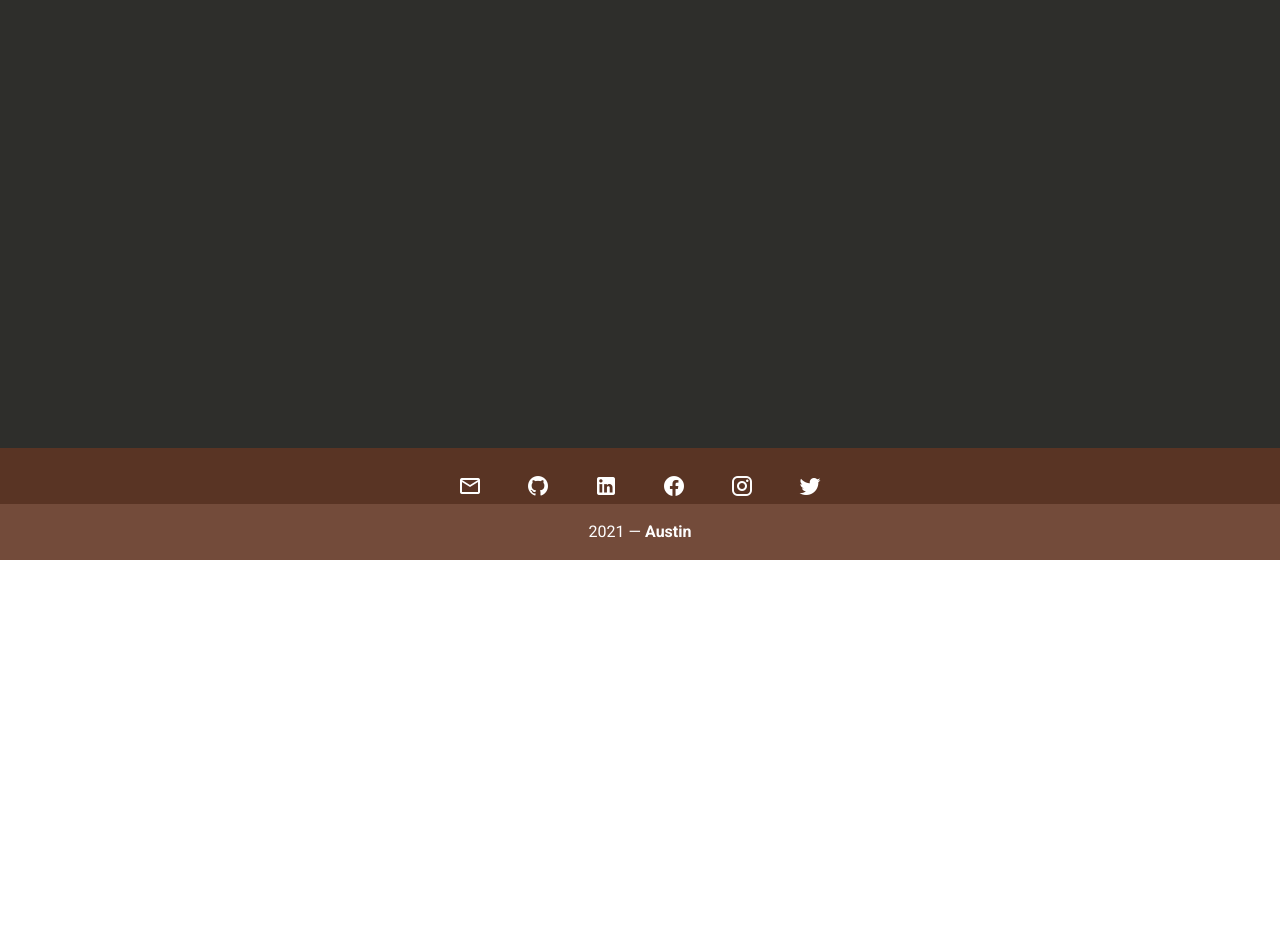
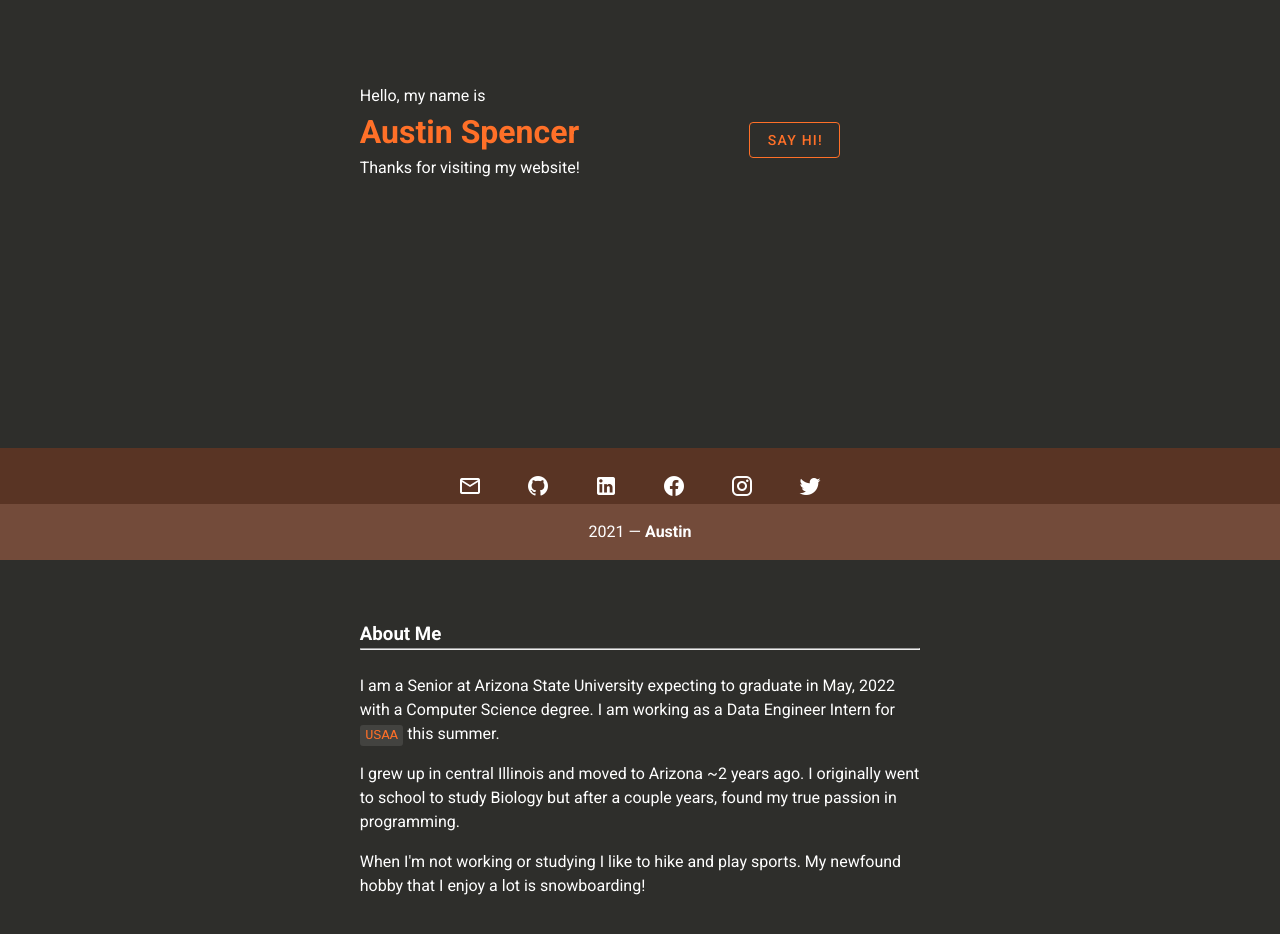
Before and after one commit to abspen1/V3, a Vue app: page /#/ in a window 1280 px wide. Shown: the part 240-1174 px from the top of the page. Before the commit the page ends 800 px from the top, so only its background shows below. Built offline with nearby package versions, Linux system fonts and the light colour scheme.

Commit message:
add some solid stuff to home page

```diff
--- a/src/views/Home.vue
+++ b/src/views/Home.vue
@@ -1,12 +1,73 @@
 <template>
-  <v-container class="pa-5">
-    <h1>hello</h1>
+  <v-container class="pa-5 mb-5 pb-20">
+    <v-row
+      style="padding-top: 30vh; padding-bottom: 50vh;"
+      justify="center"
+      align="center"
+    >
+      <v-col
+        sm="6"
+        md="4"
+        lg="4"
+      >
+        <span>Hello, my name is</span>
+        <h1 class="primary--text">Austin Spencer</h1>
+        <p>Thanks for visiting my website!</p>
+      </v-col>
+      <v-col
+        sm="2"
+        md="2"
+        lg="2"
+      >
+        <v-btn
+          outlined
+          color="primary"
+          href="mailto:abspencer2097@gmail.com"
+        >
+          Say Hi!
+        </v-btn>
+      </v-col>
+    </v-row>
+    <v-row
+      style="padding-bottom: 10vh;"
+      justify="center"
+      align="center"
+      class="about"
+    >
+      <v-col
+        sm="10"
+        md="8"
+        lg="6"
+      >
+        <h3>About Me</h3>
+        <hr>
+        <br>
+        <p>I am a Senior at Arizona State University expecting to graduate in May, 2022 with a Computer Science degree. I am working as a Data Engineer Intern for <code
+            @click="USAA()"
+            class="usaa primary--text"
+          >USAA</code> this summer. </p>
+        <p>I grew up in central Illinois
+          and moved to Arizona ~2 years ago. I originally went to school to study Biology but after a couple years, found my true passion in programming.
+        </p>
+        <p>When I'm not working or studying I like to hike and play sports. My newfound hobby that I enjoy a lot is snowboarding!</p>
+      </v-col>
+    </v-row>
   </v-container>
-
 </template>
 
 <script>
 export default {
   name: "Home",
+  methods: {
+    USAA() {
+      location.href = "https://www.usaa.com/";
+    },
+  },
 };
 </script>
+
+<style scoped>
+.usaa:hover {
+  cursor: pointer;
+}
+</style>
```
